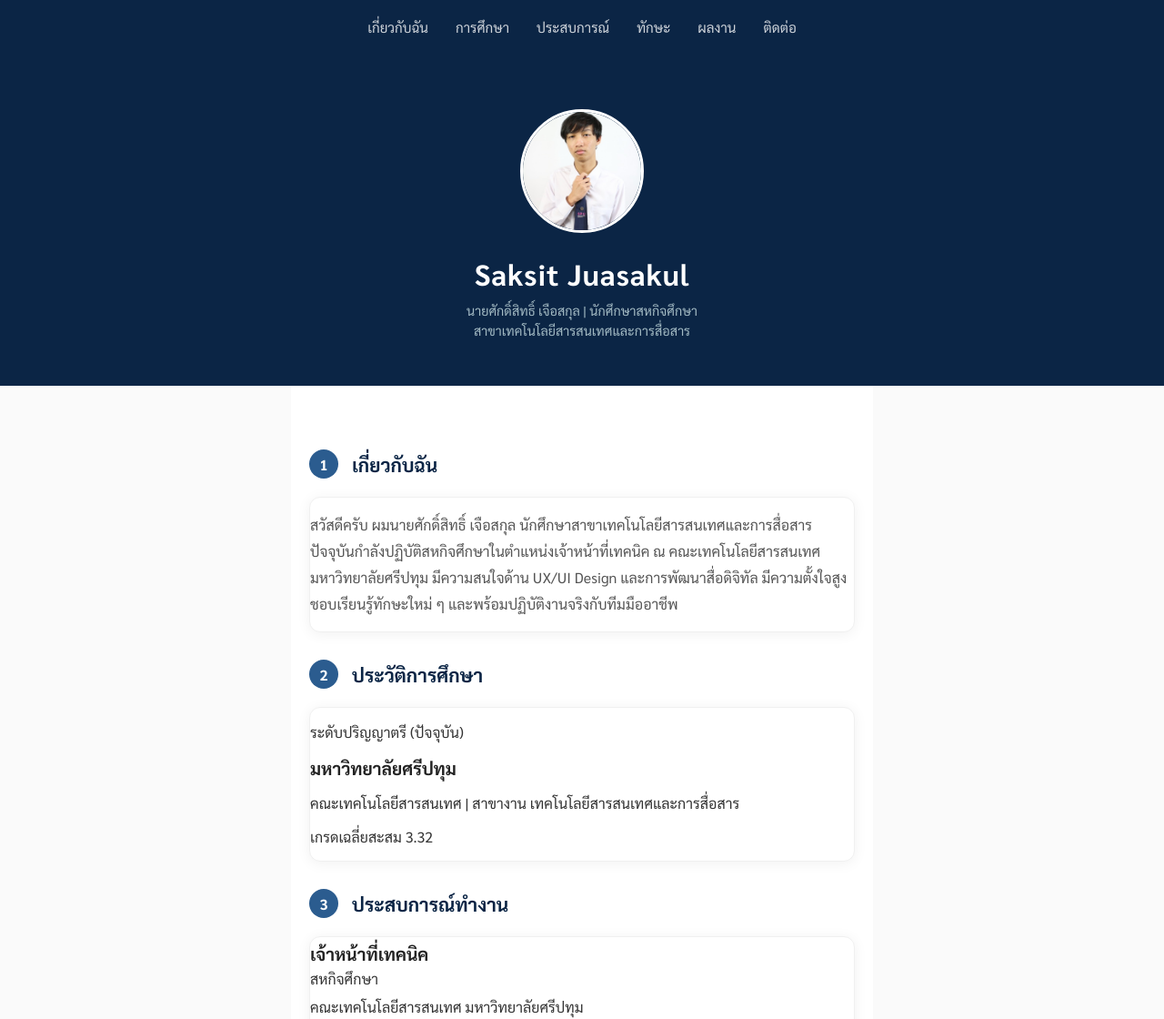
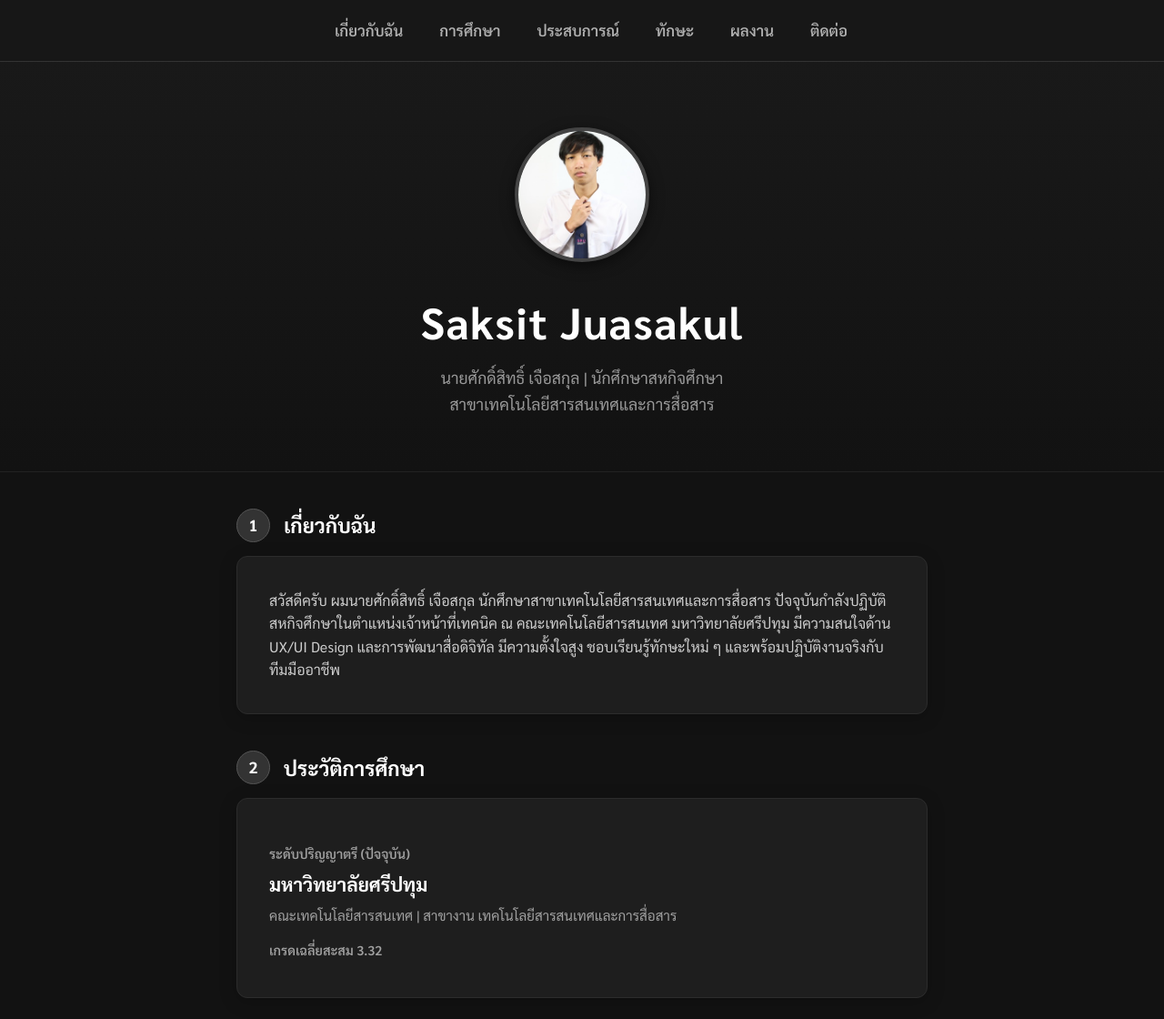
Before and after one commit to saksitjua-lab/Yu, a plain HTML site: page index.html in a window 1280 px wide. Shown: the top 1120 px of the page at 91% size. Drawn offline with Linux system fonts and the light colour scheme.

Commit message:
style.css

```diff
--- a/style.css
+++ b/style.css
@@ -5,133 +5,148 @@ html {
 
 body {
     font-family: 'Sarabun', sans-serif;
-    background-color: #fafafa;
+    background-color: #121212; /* สีพื้นหลังหลัก ดำสนิท */
+    color: #e0e0e0; /* สีตัวอักษรหลัก เทาอ่อน */
     margin: 0;
     padding: 0;
-    color: #333;
+    line-height: 1.6;
 }
 
 /* แถบเมนูด้านบน (Navbar) */
 .navbar {
-    background-color: #0b2545; /* สีน้ำเงินเข้ม */
+    background-color: rgba(24, 24, 24, 0.95); /* สีดำโปร่งแสงนิดๆ */
+    backdrop-filter: blur(10px); /* เบลอพื้นหลัง */
     position: fixed;
     top: 0;
     width: 100%;
     display: flex;
     justify-content: center;
     flex-wrap: wrap;
-    padding: 15px 0;
+    padding: 15px 10px;
     z-index: 1000;
+    border-bottom: 1px solid #333;
 }
 
 .navbar a {
-    color: #ffffff;
+    color: #b0b0b0;
     text-decoration: none;
-    margin: 5px 15px;
+    margin: 5px 12px;
     font-size: 0.95em;
-    opacity: 0.8;
-    transition: opacity 0.3s;
+    font-weight: 600;
+    transition: color 0.3s;
 }
 
 .navbar a:hover {
-    opacity: 1;
+    color: #ffffff;
 }
 
 /* ส่วนหัว (Hero) */
 .hero {
-    background-color: #0b2545;
-    color: #ffffff;
+    background: linear-gradient(180deg, #1a1a1a 0%, #121212 100%);
     text-align: center;
-    padding: 120px 20px 50px 20px; /* ดันลงมาไม่ให้เมนูบัง */
+    padding: 140px 20px 60px 20px;
+    border-bottom: 1px solid #222;
 }
 
 .profile-img {
-    width: 130px;
-    height: 130px;
+    width: 140px;
+    height: 140px;
     border-radius: 50%;
     object-fit: cover;
-    border: 3px solid #ffffff;
+    border: 4px solid #444; /* กรอบรูปสีเทา */
+    box-shadow: 0 4px 15px rgba(0, 0, 0, 0.5);
     margin-bottom: 20px;
+    background-color: #222;
 }
 
 .hero h1 {
+    color: #ffffff;
     margin: 0 0 10px 0;
-    font-size: 2em;
-    letter-spacing: 1px;
+    font-size: 2.2em;
+    letter-spacing: 1.5px;
 }
 
 .hero p {
-    color: #a3bac3;
-    font-size: 0.9em;
-    line-height: 1.5;
+    color: #999;
+    font-size: 1em;
     margin: 0;
 }
 
-/* คอนเทนเนอร์เนื้อหา */
+/* คอนเทนเนอร์เนื้อหา (Responsive Width) */
 .container {
-    max-width: 600px;
+    max-width: 760px; /* กำหนดความกว้างสูงสุดให้ดูสวยบนคอมฯ */
     margin: 0 auto;
     padding: 40px 20px;
-    background-color: #ffffff;
 }
 
 /* โครงสร้างแต่ละหัวข้อ */
 .section {
-    margin: 30px 0;
+    margin-bottom: 40px;
 }
 
 .section-header {
     display: flex;
     align-items: center;
-    margin-bottom: 20px;
+    margin-bottom: 15px;
 }
 
 .badge {
-    background-color: #2b5c8f;
-    color: white;
-    width: 32px;
-    height: 32px;
+    background-color: #333333; /* วงกลมตัวเลขสีเทาเข้ม */
+    color: #ffffff;
+    width: 35px;
+    height: 35px;
     border-radius: 50%;
     display: flex;
     justify-content: center;
     align-items: center;
     font-weight: bold;
+    font-size: 1.1em;
     margin-right: 15px;
+    border: 1px solid #555;
 }
 
 .section-header h2 {
     margin: 0;
-    color: #0b2545;
-    font-size: 1.3em;
+    color: #ffffff;
+    font-size: 1.4em;
+    font-weight: 700;
 }
 
-/* เส้นคั่น */
-.divider {
-    border: 0;
-    border-top: 1px solid #eeeeee;
-    margin: 40px 0;
+/* กล่องเนื้อหา (Card) - เน้นโทนเทาเข้ม */
+.card {
+    background-color: #1e1e1e;
+    border: 1px solid #2c2c2c;
+    border-radius: 12px;
+    padding: 25px;
+    box-shadow: 0 4px 20px rgba(0,0,0,0.2);
+    transition: transform 0.3s, border-color 0.3s;
+}
+
+.card:hover {
+    border-color: #444;
 }
 
 /* ตัวอักษรตกแต่ง */
 .about-text {
-    line-height: 1.8;
-    color: #555;
+    color: #cccccc;
+    margin: 0;
 }
 
-.text-blue {
-    color: #2b5c8f;
+.text-accent {
+    color: #a0a0a0;
     font-weight: 600;
     margin-bottom: 5px;
+    font-size: 0.9em;
 }
 
 .title-bold {
     margin: 5px 0;
-    font-size: 1.2em;
-    color: #222;
+    font-size: 1.3em;
+    color: #ffffff;
 }
 
-.text-gray {
-    color: #666;
+.text-light-gray {
+    color: #a0a0a0;
     font-size: 0.95em;
     margin-top: 5px;
 }
@@ -141,46 +156,44 @@ body {
 }
 
 /* ป้ายสถานะ (Tag) */
-.tag-blue {
-    background-color: #e6f0fa;
-    color: #2b5c8f;
-    padding: 3px 10px;
-    border-radius: 15px;
+.tag-dark {
+    background-color: #333;
+    color: #ccc;
+    padding: 4px 12px;
+    border-radius: 20px;
     font-size: 0.85em;
     font-weight: 600;
     display: inline-block;
+    border: 1px solid #444;
 }
 
 /* รายการแบบจุด (List) */
 .task-list {
     padding-left: 20px;
-    color: #555;
-    line-height: 1.8;
+    color: #cccccc;
 }
 
 .task-list li {
-    margin-bottom: 8px;
+    margin-bottom: 10px;
 }
 
-/* กล่องเนื้อหา (Card) */
-.card {
-    background: #ffffff;
-    border-radius: 12px;
-    box-shadow: 0 2px 15px rgba(0,0,0,0.06);
+/* กล่องผลงาน */
+.card-project {
+    padding: 0; /* เอา padding ออกเพื่อทำส่วนหัว */
     overflow: hidden;
-    border: 1px solid #f0f0f0;
-}
-
-.card-body {
-    padding: 25px;
 }
 
 .card-project .card-header {
-    background-color: #2b5c8f;
-    color: white;
+    background-color: #2a2a2a;
+    color: #ffffff;
     padding: 15px 25px;
     font-size: 1.1em;
     font-weight: bold;
+    border-bottom: 1px solid #333;
+}
+
+.card-project .card-body {
+    padding: 25px;
 }
 
 /* กล่องทักษะ (Skills Box) */
@@ -191,36 +204,78 @@ body {
 }
 
 .skill-box {
-    background-color: #ffffff;
-    border: 1px solid #ddd;
-    padding: 10px 18px;
+    background-color: #222222;
+    border: 1px solid #3c3c3c;
+    padding: 10px 20px;
     border-radius: 8px;
-    color: #444;
+    color: #e0e0e0;
     font-weight: 600;
-    box-shadow: 0 2px 5px rgba(0,0,0,0.02);
+    transition: background-color 0.3s;
+}
+
+.skill-box:hover {
+    background-color: #333333;
 }
 
 /* ปุ่ม Email */
+.contact-card {
+    text-align: center;
+}
+
 .btn-email {
-    background-color: #0b2545;
-    color: #ffffff;
+    background-color: #ffffff;
+    color: #121212;
     text-decoration: none;
-    padding: 12px 25px;
-    border-radius: 8px;
+    padding: 12px 30px;
+    border-radius: 25px;
     display: inline-block;
     font-weight: bold;
-    transition: background-color 0.3s;
+    margin-bottom: 15px;
+    transition: background-color 0.3s, transform 0.2s;
 }
 
 .btn-email:hover {
-    background-color: #1a4273;
+    background-color: #cccccc;
+    transform: translateY(-2px);
 }
 
 /* ส่วนท้าย (Footer) */
 footer {
     text-align: center;
     padding: 30px;
-    color: #999;
+    color: #666;
     font-size: 0.9em;
-    background-color: #fafafa;
+    border-top: 1px solid #222;
 }
+
+/* ==================================================
+   Media Queries (ปรับโครงสร้างอัตโนมัติเมื่อจอใหญ่ขึ้น)
+   ================================================== */
+@media (min-width: 768px) {
+    /* บนหน้าจอคอมพิวเตอร์และแท็บเล็ตแนวนอน */
+
+    .navbar a {
+        font-size: 1.05em;
+        margin: 5px 20px;
+    }
+
+    .hero h1 {
+        font-size: 3em;
+    }
+
+    .hero p {
+        font-size: 1.1em;
+    }
+
+    .card {
+        padding: 35px; /* เพิ่มพื้นที่ว่างในกล่องให้ดูโปร่งขึ้น */
+    }
+
+    .card-project .card-header {
+        padding: 20px 35px;
+    }
+
+    .card-project .card-body {
+        padding: 30px 35px;
+    }
+}
```
